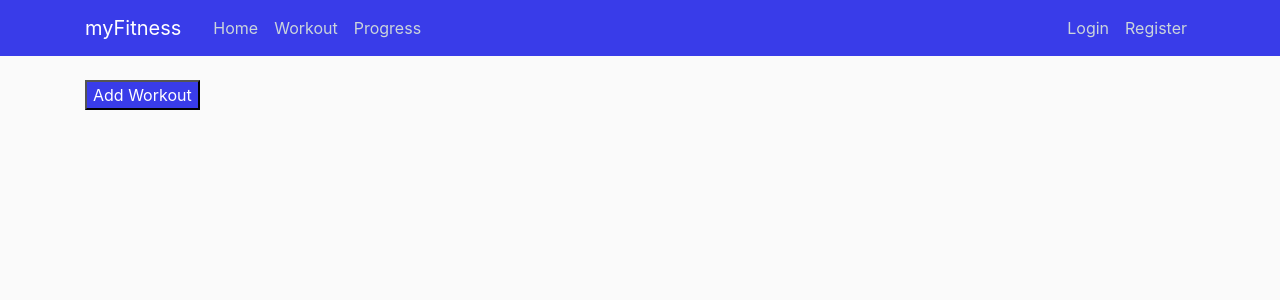
After one commit to albertovallef/fitness-tracker, a Flask app: page /workout in a window 1280 px wide. The commit adds this page. Shown: the top 300 px of the page. Run offline with Flask 2, Linux system fonts and the light colour scheme; some libraries are stand-ins or nearby versions.

Commit message:
Started workout page; compiled sql statements into one file.

```diff
--- a/flaskapp/__init__.py
+++ b/flaskapp/__init__.py
@@ -25,6 +25,10 @@ def home():
     else:
         return redirect(url_for('auth.login'))
 
+# @app.route('/')
+@app.route('/workout', methods=('GET', 'POST'))
+def workout():
+    return render_template('workout.html')
 
 if __name__ == '__main__':
     app.run(debug=True)
--- a/flaskapp/static/css/main.css
+++ b/flaskapp/static/css/main.css
@@ -6,6 +6,11 @@ body {
 
   h1, h2, h3, h4, h5, h6 {
     color: #444444;
+  }
+
+  button.default {
+    color: #ffffff;
+    background-color: #393ce9;
   }
 
   .bg-steel {
--- /dev/null
+++ b/flaskapp/static/templates/workout.html
@@ -0,0 +1,73 @@
+<!DOCTYPE html>
+<html lang="en">
+<head>
+  <meta charset="utf-8">
+
+  <!-- Required meta tags -->
+  <meta charset="utf-8">
+  <meta name="viewport" content="width=device-width, initial-scale=1, shrink-to-fit=no">
+
+  <!-- Bootstrap CSS -->
+  <link rel="stylesheet" href="https://maxcdn.bootstrapcdn.com/bootstrap/4.0.0/css/bootstrap.min.css" integrity="sha384-Gn5384xqQ1aoWXA+058RXPxPg6fy4IWvTNh0E263XmFcJlSAwiGgFAW/dAiS6JXm" crossorigin="anonymous">
+  <link rel="stylesheet" type="text/css" href="{{ url_for('static', filename='css/main.css') }}">
+
+    {% if title %}
+      <title>myFitness - {{ title }}</title>
+    {% else %}
+      <title>myFitness</title>
+    {% endif %}
+
+</head>
+<body>
+
+  <header class="site-header">
+    <nav class="navbar navbar-expand-md navbar-dark bg-steel fixed-top">
+      <div class="container">
+        <a class="navbar-brand mr-4" href="/">myFitness</a>
+        <button class="navbar-toggler" type="button" data-toggle="collapse" data-target="#navbarToggle" aria-controls="navbarToggle" aria-expanded="false" aria-label="Toggle navigation">
+          <span class="navbar-toggler-icon"></span>
+        </button>
+        <div class="collapse navbar-collapse" id="navbarToggle">
+          <div class="navbar-nav mr-auto">
+            <a class="nav-item nav-link" href="/">Home</a>
+            <a class="nav-item nav-link" href="/workout">Workout</a>
+            <a class="nav-item nav-link" href="/progress">Progress</a>
+          </div>
+          <!-- Navbar Right Side -->
+          {% if session['user'] %}
+            <div class="navbar-nav">
+              <a class="nav-item nav-link" href="/auth/logout">Logout</a>
+            </div>
+          {% else %}
+            <div class="navbar-nav">
+              <a class="nav-item nav-link" href="/auth/login">Login</a>
+              <a class="nav-item nav-link" href="/auth/register">Register</a>
+            </div>
+          {% endif %}
+        </div>
+      </div>
+    </nav>
+  </header>
+  <main role="main" class="container">
+    <div class="row">
+      <div class="col-md-12">
+        {% block content %}
+
+        <button class=default>Add Workout</button>
+
+
+
+        {% endblock %}
+      </div>
+    </div>
+  </main>
+
+
+  <!-- Optional JavaScript -->
+  <!-- jQuery first, then Popper.js, then Bootstrap JS -->
+  <script src="https://code.jquery.com/jquery-3.2.1.slim.min.js" integrity="sha384-KJ3o2DKtIkvYIK3UENzmM7KCkRr/rE9/Qpg6aAZGJwFDMVNA/GpGFF93hXpG5KkN" crossorigin="anonymous"></script>
+  <script src="https://cdnjs.cloudflare.com/ajax/libs/popper.js/1.12.9/umd/popper.min.js" integrity="sha384-ApNbgh9B+Y1QKtv3Rn7W3mgPxhU9K/ScQsAP7hUibX39j7fakFPskvXusvfa0b4Q" crossorigin="anonymous"></script>
+  <script src="https://maxcdn.bootstrapcdn.com/bootstrap/4.0.0/js/bootstrap.min.js" integrity="sha384-JZR6Spejh4U02d8jOt6vLEHfe/JQGiRRSQQxSfFWpi1MquVdAyjUar5+76PVCmYl" crossorigin="anonymous"></script>
+
+</body>
+</html>
```
Also changed, not shown: queries.sql (added, +13 -0 lines), flaskapp/data.db.
